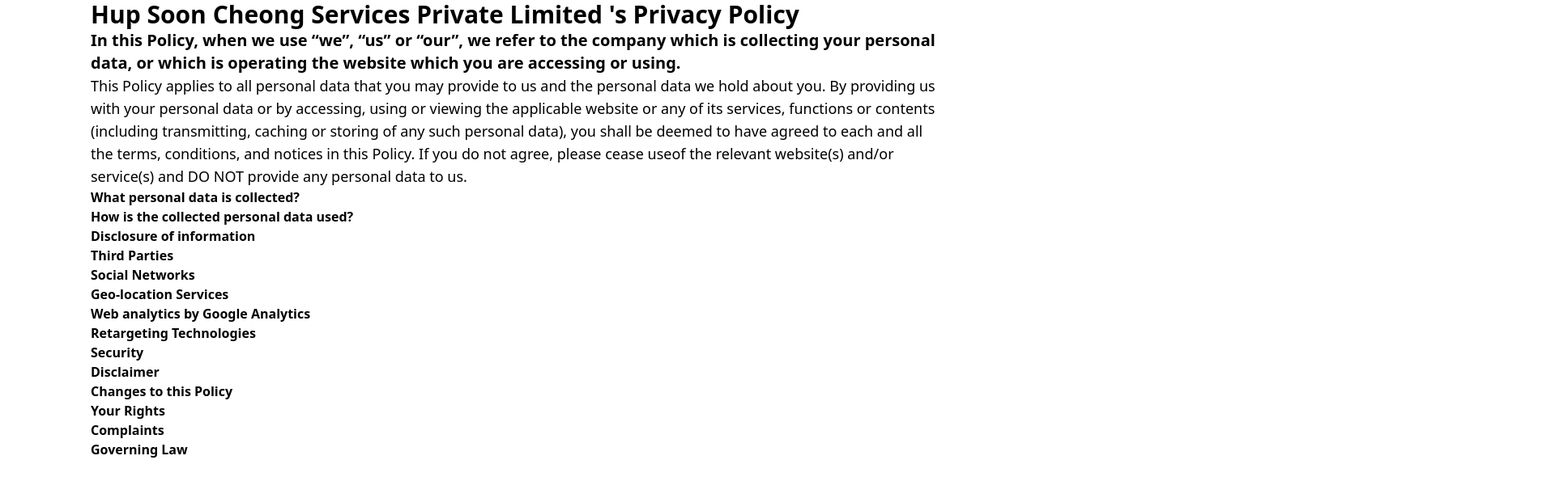
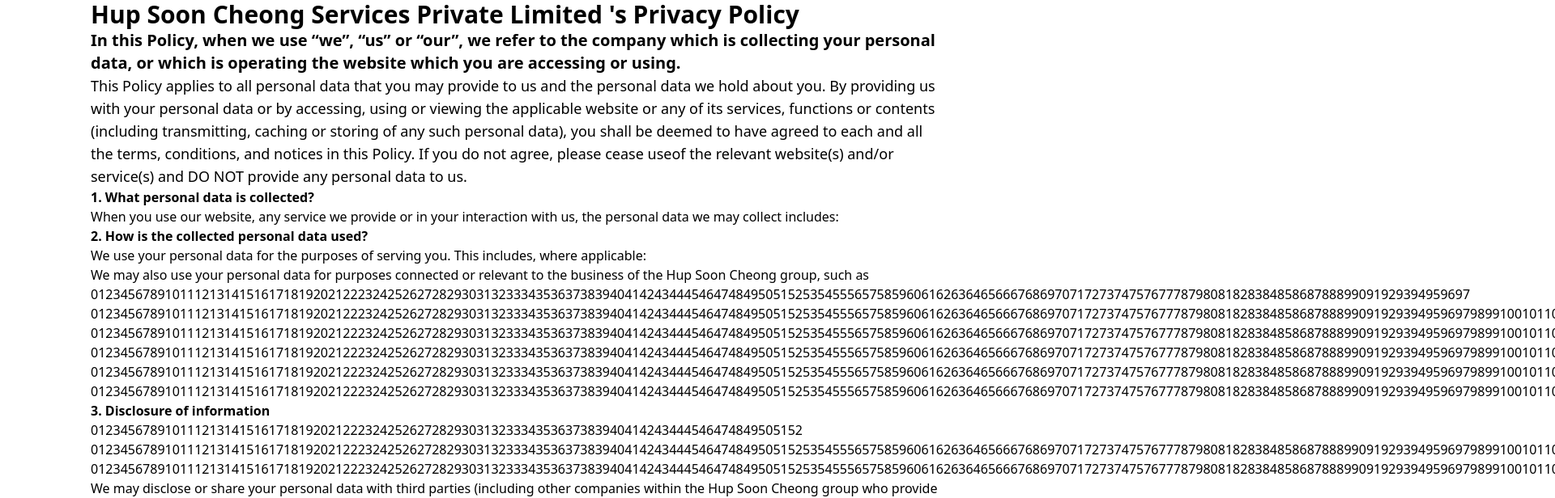
Before and after one commit to tnngoan/HSC-tracking, a Next.js app: page /privacy in a window 1280 px wide. Shown: the top 616 px of the page at 81% size, 1920 px wide, since content can reach past the window. Built offline with nearby package versions, Linux system fonts and the light colour scheme.

Commit message:
adding policy content

```diff
--- a/components/policy/Card.js
+++ b/components/policy/Card.js
@@ -1,12 +1,26 @@
 import React from 'react'
 
-const Card = ({ policy }) => {
+const Card = ({ policies }) => {
+    function hasChild(x) {
+        if (x.length === 1) {
+            return x[0]
+        }
+    }
     return (
         <div>
-            {policy.map((obj, i) => {
-                return <div key={i}>
-                    <h1 className="font-bold">{Object.keys(obj)[0]}</h1>
-                </div>
+            {policies.map((policy, i) => {
+                let no = i + 1
+                let title = Object.keys(policy)
+                let contents = policy[title]
+                console.log(contents)
+                return (
+                    <div key={i}>
+                        <h1 className="font-bold">{no + ". " + title}</h1>
+                        {contents.map((content, id) => {
+                            return <p key={id}>{Object.keys(content)}</p>
+                        })}
+                    </div>
+                )
             })}
         </div>
     )
--- a/pages/privacy.js
+++ b/pages/privacy.js
@@ -1,21 +1,16 @@
 import React from 'react'
 import { Intro, Card } from '../components/policy'
-import policy from '../pages/api/policy.json'
+import policies from '../pages/api/policy.json'
 import Head from 'next/head'
 
 const privacy = () => {
-  console.log("private", policy)
-  const title = Object.keys(policy)
-  console.log("title arr", title)
-  const titles = []
-
   return (
     <div className='px-28'>
       <Head>
         <meta name="keywords" content="HSC Term and Privacy" />
       </Head>
       <Intro />
-      <Card policy={policy} />
+      <Card policies={policies} />
     </div>
   )
 }
```
